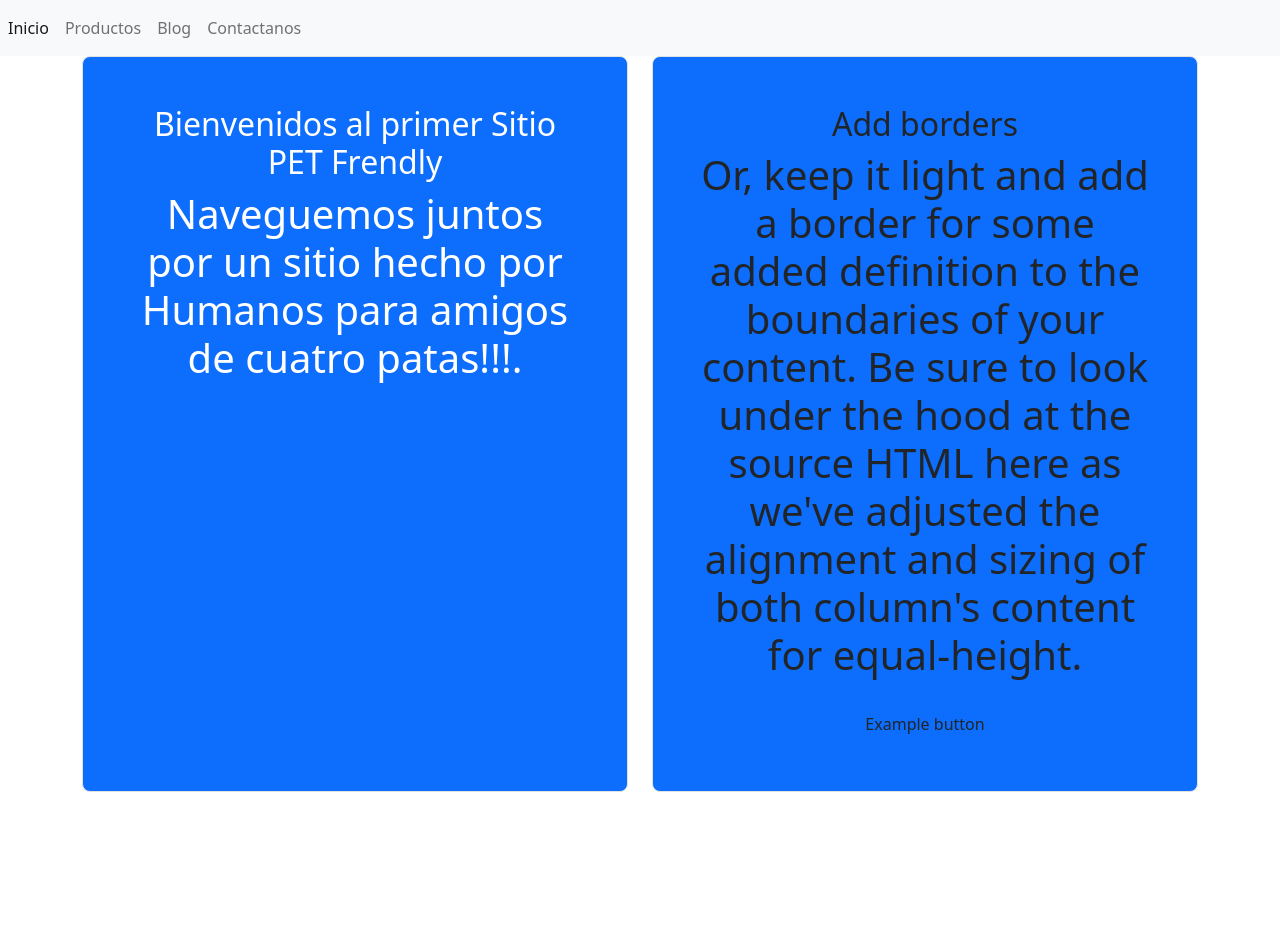
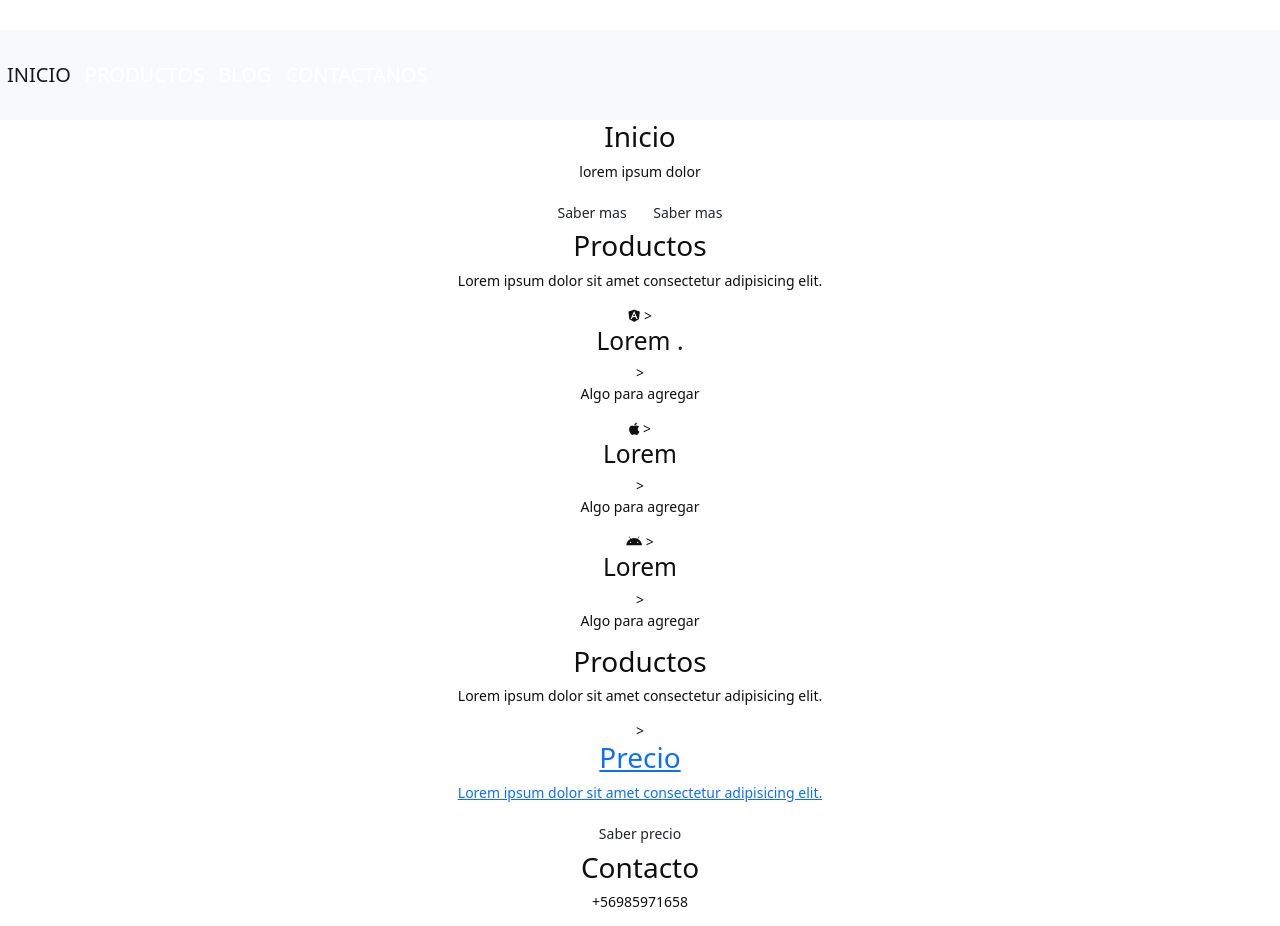
Before and after one commit to CamiloSalazar89/ProyectoFinal, a Django app: page / in a window 1280 px wide. Shown: the top 926 px of the page. Run offline with Django 3.2, Linux system fonts and the light colour scheme.

Commit message:
Avanzando

```diff
--- a/Libreria/templates/base.html
+++ b/Libreria/templates/base.html
@@ -3,10 +3,16 @@
 <html lang="en">
 
 <head>
-  <title>{% block titulo %} CatDogs PetShop {% endblock %}</title>
+
   <!-- Required meta tags -->
   <meta charset="utf-8">
+  <meta http-equiv=" X-UA-Compatible" content="IE=edge">
   <meta name="viewport" content="width=device-width, initial-scale=1, shrink-to-fit=no">
+  <link rel="stylesheet" href="https://cdnjs.cloudflare.com/ajax/libs/font-awesome/5.15.1/css/all.min.css">
+  <link rel="stylesheet" href="style.css">
+
+
+  <title>{% block titulo %} CatDogs PetShop {% endblock %}</title>
 
   <!-- Bootstrap CSS v5.2.1 -->
   <link href="https://cdn.jsdelivr.net/npm/bootstrap@5.2.1/dist/css/bootstrap.min.css" rel="stylesheet"
@@ -15,6 +21,14 @@
 </head>
 
 <body>
+
+    <div class="head">
+
+      <div class="logo">
+        <a href="#">Logo</a>
+      </div>
+    </div>
+
     <nav class="navbar navbar-expand navbar-light bg-light">
         <div class="nav navbar-nav">
             <a class="nav-item nav-link active" href="#" aria-current="{% url 'inicio' %}">Inicio</a>
@@ -25,17 +39,87 @@
         </div>
     </nav>
 
-    <div class = "container">
-        <div class = "row">
-            <div class = "col-12">
-                <div class = "text-center">
-                    <h1> {% block Content %} Siguenos en nuestras redes sociales {% endblock %} </h1>
-                </div>
-            </div>
+    <header class="content header">
+
+      <h2 class=" title"> Inicio</h2>
+
+      <p>lorem ipsum dolor
+
+      </p>
+
+      <div class="btn-home">
+        <a href="#" class='btn'> Saber mas </a>
+        <a href="#" class='btn'> Saber mas </a>
+
+      </div>
+
+      <section class="content sau">
+
+        <h2 class='title'>Productos</h2>
+        <p>
+          Lorem ipsum dolor sit amet consectetur adipisicing elit.
+        </p>
+
+        <div class = 'box'>
+          <i class='fab fa-angular'></i>
+          ><h3>Lorem .</h3>
+          ><p>Algo para agregar</p>
         </div>
-    </div>
+
+        <div class = 'box'>
+          <i class='fab fa-apple'></i>
+          ><h3>Lorem </h3>
+          ><p>Algo para agregar</p>
+        </div>
+
+        <div class = 'box'>
+          <i class='fab fa-android'></i>
+          ><h3>Lorem </h3>
+          ><p>Algo para agregar</p>
+        </div>
 
 
+
+
+        </div>
+
+
+      </section>
+      <section class="content about">
+        <h2 class='title'>Productos</h2>
+        <p>
+          Lorem ipsum dolor sit amet consectetur adipisicing elit.
+        </p>
+
+        ><a href="#" class="content price">
+          <article class="contain">
+            <h2 class='title'>Precio</h2>
+            <p>
+              Lorem ipsum dolor sit amet consectetur adipisicing elit.
+            </p>
+            <a href="#" class="btn">Saber precio</a>
+
+          </article>
+
+        </a>
+
+      </section>
+
+    </section>
+    <section class="content contact">
+      <h2 class='title'>Contacto</h2>
+      <p>+56985971658</p>
+      <figure class="map">
+        <img src="img/mapa.png" height="220px" width="100%" alt="mapa">
+      </figure>
+
+
+
+    </section>
+
+
+<h1> {% block Content %} Siguenos en nuestras redes sociales {% endblock %} </h1>
+          <i class='fab fa-facebook'></i><i class='fab fa-instagram'></i> <i class='fab fa-linkedin'></i>
 
 
   <header>
--- /dev/null
+++ b/Libreria/templates/style.css
@@ -0,0 +1,84 @@
+/**
+* Template Name: iPortfolio - v3.9.1
+* Template URL: https://bootstrapmade.com/iportfolio-bootstrap-portfolio-websites-template/
+* Author: BootstrapMade.com
+* License: https://bootstrapmade.com/license/
+*/
+
+/*--------------------------------------------------------------
+# General
+--------------------------------------------------------------*/
+*{
+    margin:0;
+    padding:0;
+    border:0;
+    outline:0;
+    -webkit-box-sizing:border-box;
+    -moz-box-sizing:border-box;
+    box-sizing:border-box;
+    -webkit-overflow-scrolling:touch;
+    -webkit-tap-highlight-color:rgba(0,0,0,0);
+    -webkit-text-size-adjust:none;
+
+}
+
+html, body{
+
+    text-align: center;
+    font-family:  sans-serif;
+    font-size: 14px;
+    line-height: 1.5em;
+    width:100%;
+    height:100%;
+    overflow:hidden;
+    margin:0;
+    padding:0;
+}
+
+
+navbar {
+    display: flex;
+    margin-right: 10px;
+
+}
+
+.logo {
+    margin-left: 30px;
+}
+
+.logo a {
+    text-decoration: none;
+    color: #fff;
+    text-transform: uppercase;
+    font-size: 20px;
+}
+
+.navbar a {
+    display: block;
+    padding: 23px 20px;
+    color: #fff;
+    text-decoration: none;
+    text-transform: uppercase;
+    font-size: 20px;
+
+
+}
+
+.navbar a:hover {
+    background-color: rgb(37, 61, 61);
+
+}
+
+.header {
+    display: flex
+    justify-content: space-between;
+    align-items: center;
+}
+
+
+.header {
+    height: 60vh; !important;
+    background: url no-repeat center;
+    color: rgb(15, 15, 15);
+
+}
```
Also changed, not shown: Libreria/views.py (line endings or trailing spaces).
